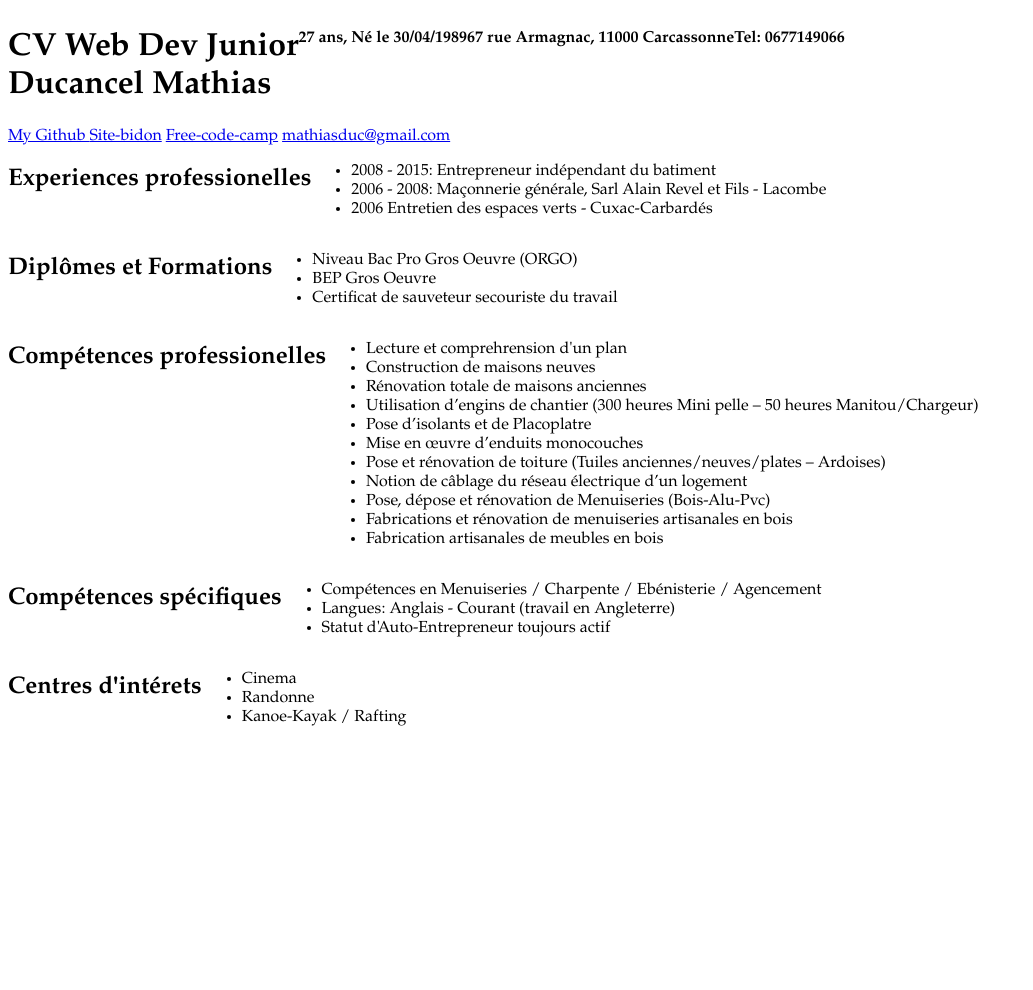
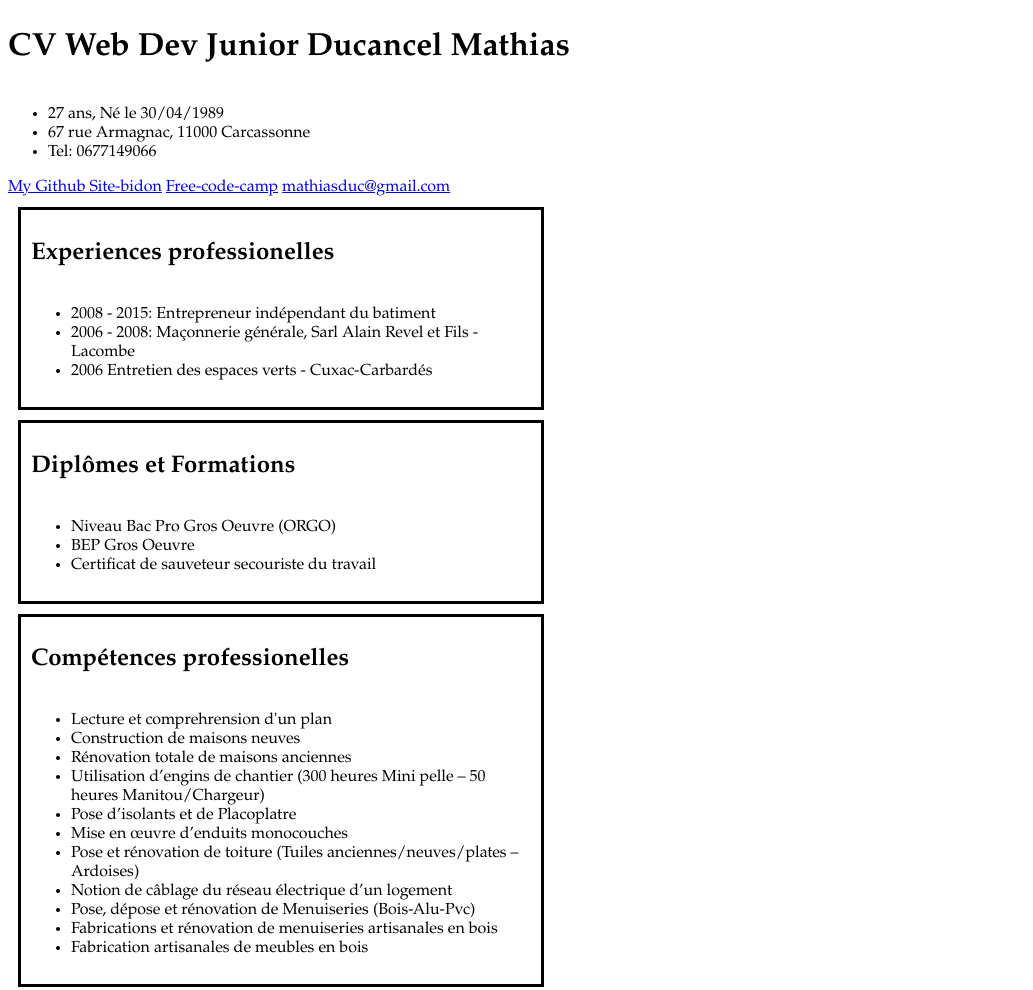
Before and after one commit to Mathiasduc/simplon.co, a plain HTML site: page projet_cv/index.html in a window 1280 px wide. Shown: the top 990 px of the page, without its empty margins (0-1033 px from the left). Before the commit the page ends 800 px from the top, so only its background shows below. Drawn offline with Linux system fonts and the light colour scheme.

Commit message:
trying to use flexbox properly

```diff
--- a/projet_cv/index.html
+++ b/projet_cv/index.html
@@ -3,18 +3,22 @@
 <!--test -->
 <head>
 	<meta name="viewport" content="width=device-width">
-	<link href="pimp.css" rel="stylesheet" type="text/css">
 	<meta charset="utf-8" />
 	<title>CV Ducancel Mathias</title>
+	<link href="pimp.css" rel="stylesheet" type="text/css">
 </head>
 
 <body>
 
-	<div class="header block">
-		<h1>CV Web Dev Junior <br/>		Ducancel Mathias</h1>
-		<h4>27 ans, Né le 30/04/1989</h4>
-		<h4>67 rue Armagnac, 11000 Carcassonne</h4>
-		<h4>Tel: 0677149066</h4>
+	<div class="head">
+		<div class="title">
+			<h1><span>CV Web Dev Junior </span><span>Ducancel Mathias</span></h1>
+		</div>
+		<ul>
+			<li>27 ans, Né le 30/04/1989</li>
+			<li>67 rue Armagnac, 11000 Carcassonne</li>
+			<li>Tel: 0677149066</li>
+		</ul>
 	</div>
 
 	<div class="links pannel">
--- a/projet_cv/pimp.css
+++ b/projet_cv/pimp.css
@@ -1,16 +1,28 @@
 html{
-	font-family: Garamond,Baskerville,Baskerville Old Face,Hoefler Text,Times New Roman,serif;
+	font-family: Garamond,Times,serif;
 }
-h1 {
-	font-weight: bold;
+
+.title {
+	display: flex;
+
+
 }
 
 .block {
 	display: flex;
-	flex-direction: row;
+	border: solid;
+	display: flex;
+	flex-direction: column;
+	margin: 10px;
+	padding: 10px;
+	max-width: 500px;
 }
 
 .block .header{
 	display: flex;
-	justify-content: flex-start;
+
+	/*justify-content: flex-start;*/
 }
+
+.header {
+}
```
